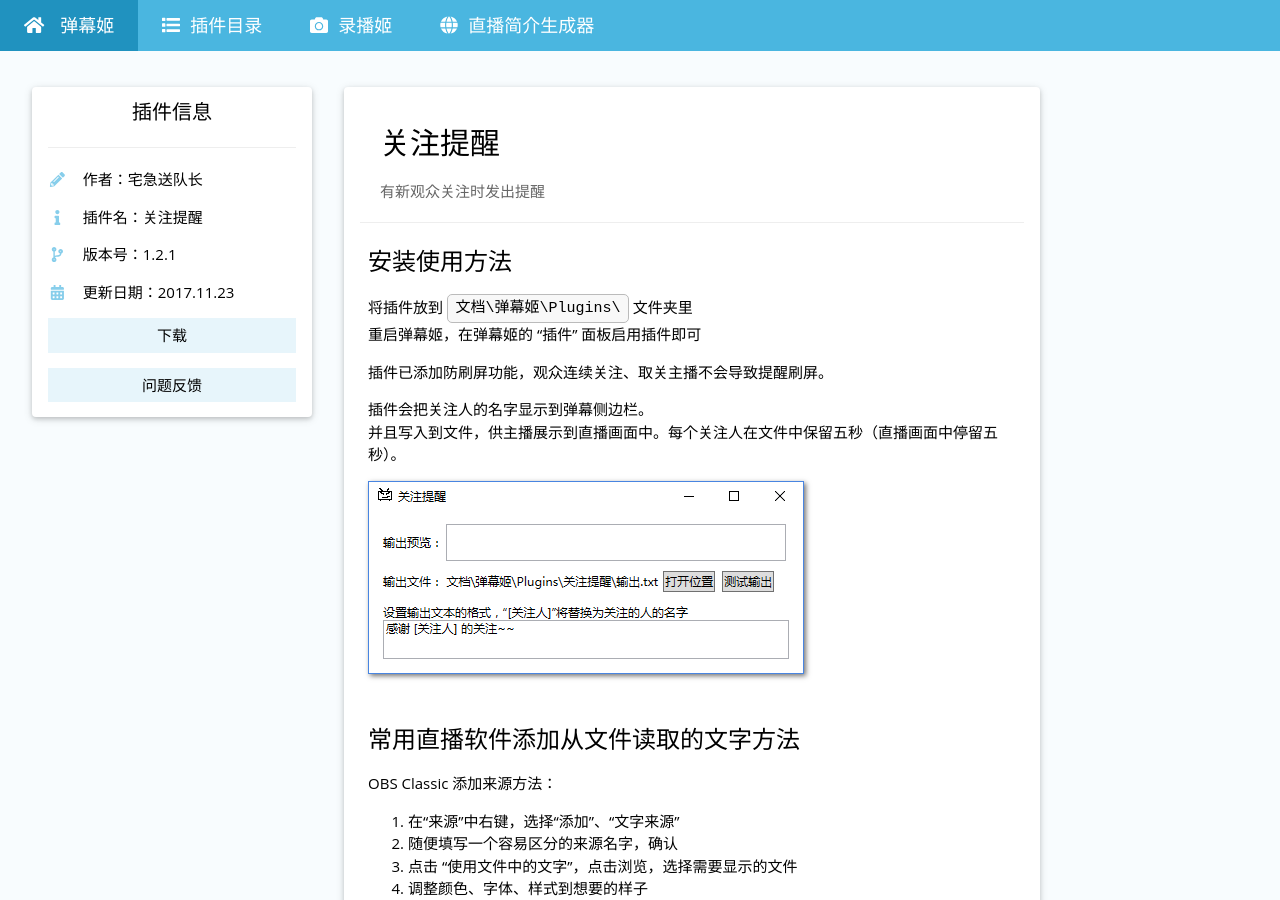
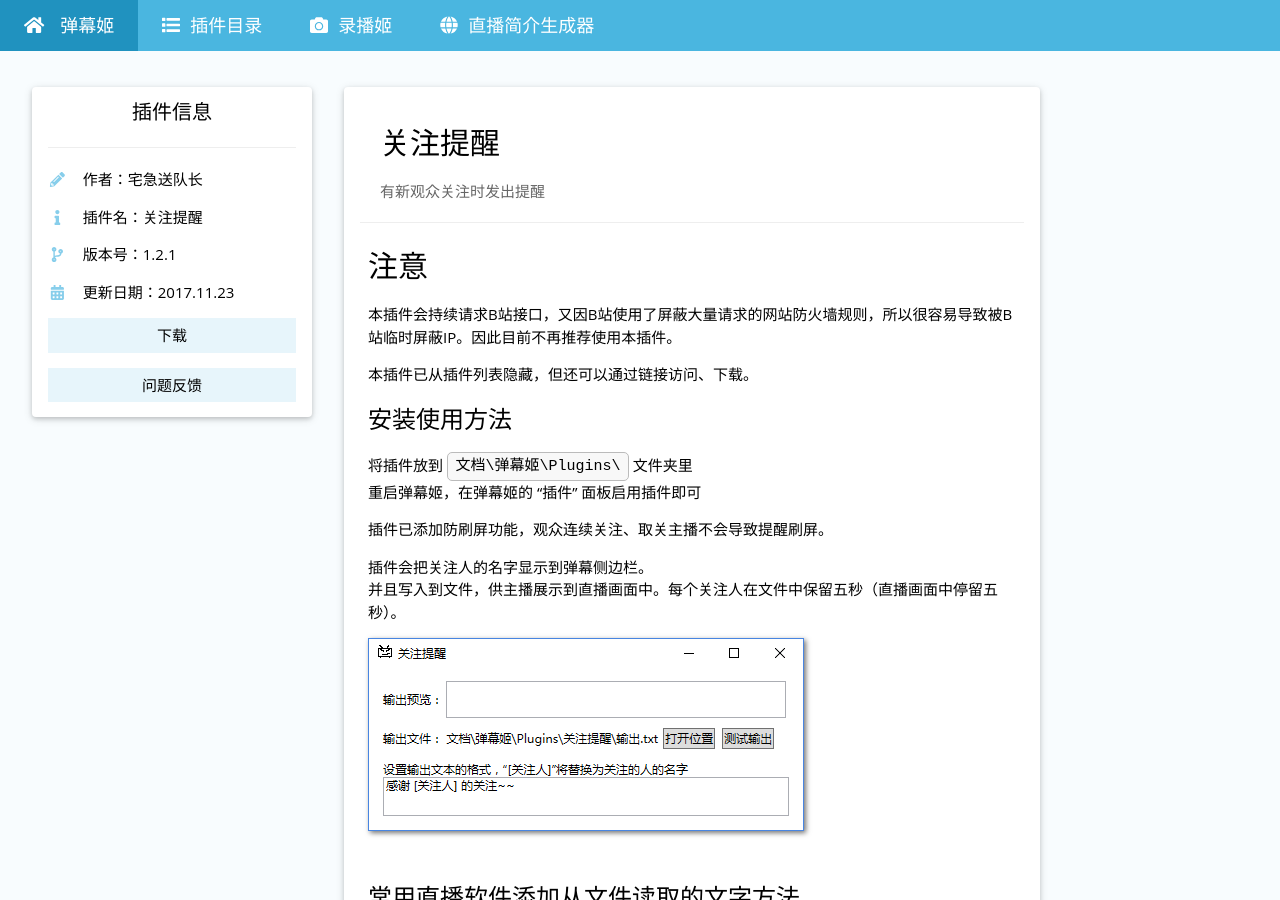
Before and after one commit to Bililive/www.danmuji.org, a Jekyll site: the page built from _plugin/FollowAlert.md, in a window 1280 px wide and 900 px high. Built offline with Jekyll 4.4.1, drawn with Linux system fonts in a browser that asks for light colours.

Commit message:
隐藏关注提醒插件

```diff
--- a/_plugin/FollowAlert.md
+++ b/_plugin/FollowAlert.md
@@ -13,6 +13,13 @@ plugin_dllink: /resource/FollowAlert/FollowAlert1.2.1.zip
 plugin_contact: ==wZy9mLppWdt5WYkBkbpdWdsBHIwiY52uL5uKY6BCY6R+Y53+K6YKa6ueZ6Eq552uL5S+o5syp5
 #plugin_dlnote: 并不需要下载说明
 ---
+
+## 注意
+
+本插件会持续请求B站接口，又因B站使用了屏蔽大量请求的网站防火墙规则，所以很容易导致被B站临时屏蔽IP。因此目前不再推荐使用本插件。
+
+本插件已从插件列表隐藏，但还可以通过链接访问、下载。
+
 ### 安装使用方法
 
 将插件放到 `文档\弹幕姬\Plugins\` 文件夹里
```
Also changed, not shown: other parts of _plugin/FollowAlert.md (+1 -1 lines).
